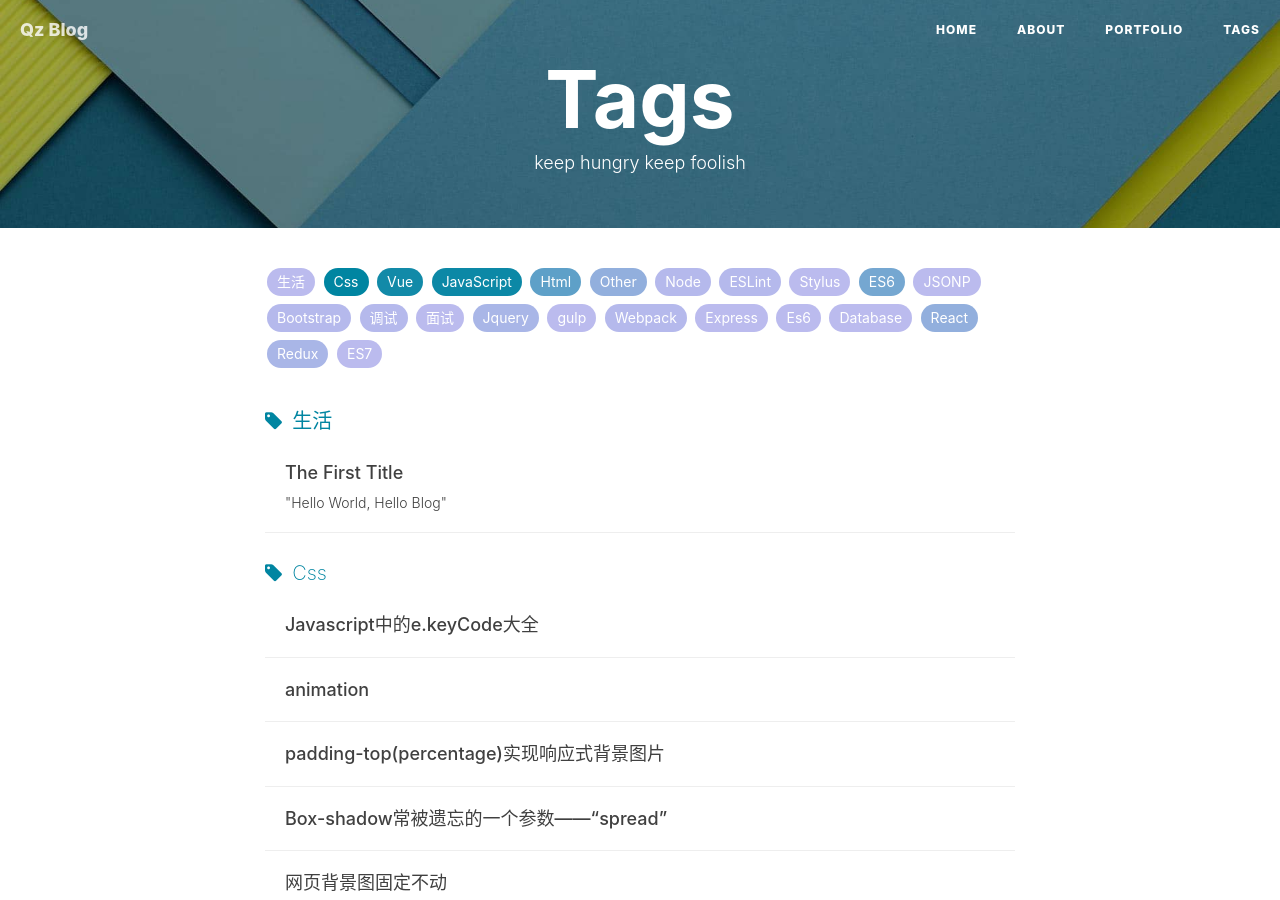
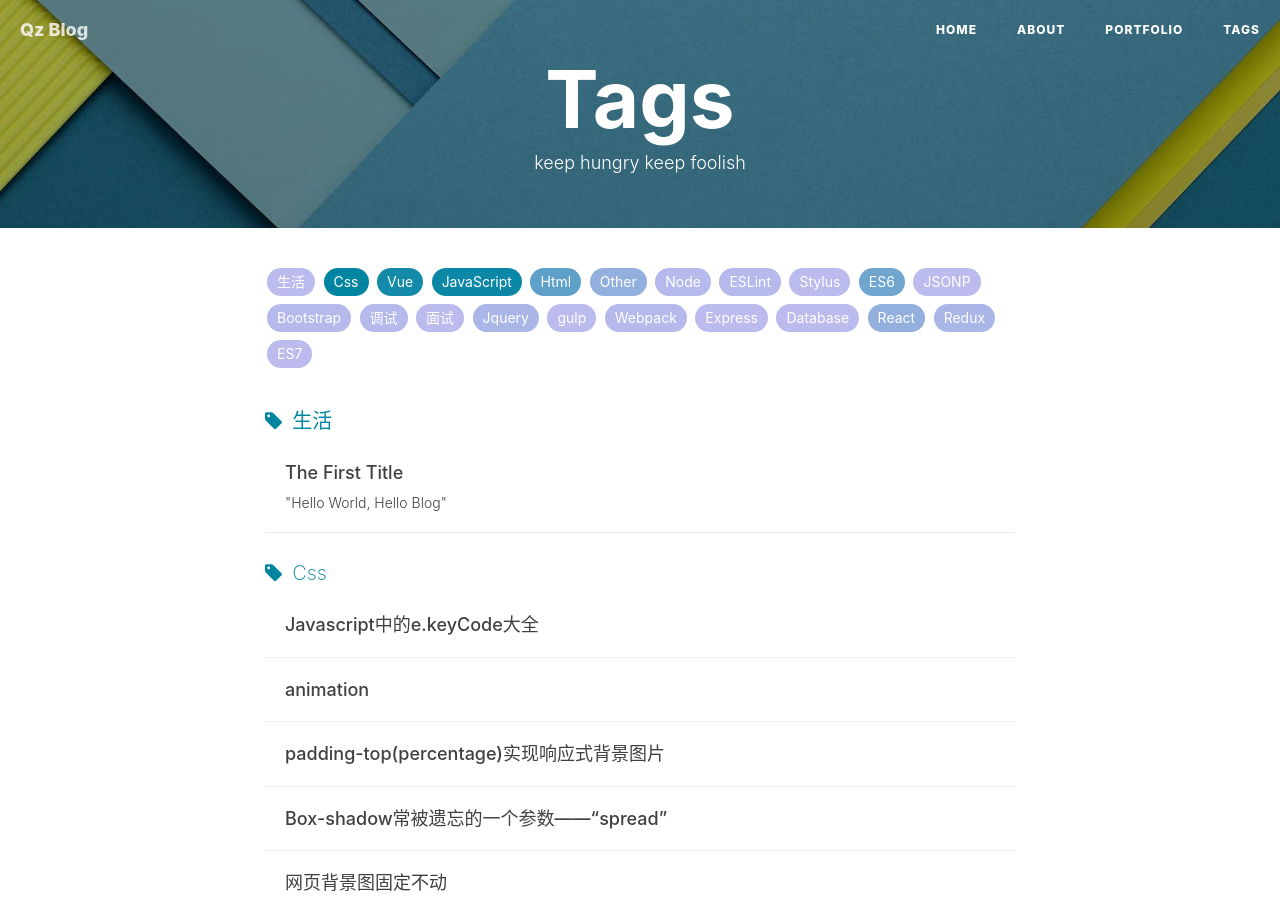
Before and after one commit to stephen-mi/QinZhen001.github.io, a Jekyll site: the page built from tags.html, in a window 1280 px wide and 900 px high. Built offline with Jekyll 4.4.1, drawn with Linux system fonts in a browser that asks for light colours; nearby versions of some CDN libraries; comment, search, counter and statistics services are not loaded; some of the changed text lies outside the part shown.

Commit message:
qz commit

```diff
--- a/_posts/2017-12-30-ES6中Array.from()-myblog.markdown
+++ b/_posts/2017-12-30-ES6中Array.from()-myblog.markdown
@@ -6,7 +6,7 @@ author:     "Qz"
 header-img: "img/post-bg-2015.jpg"
 catalog: true
 tags:
-    - Es6
+    - ES6
 ---
 
 > “Yeah It's on. ”
```
